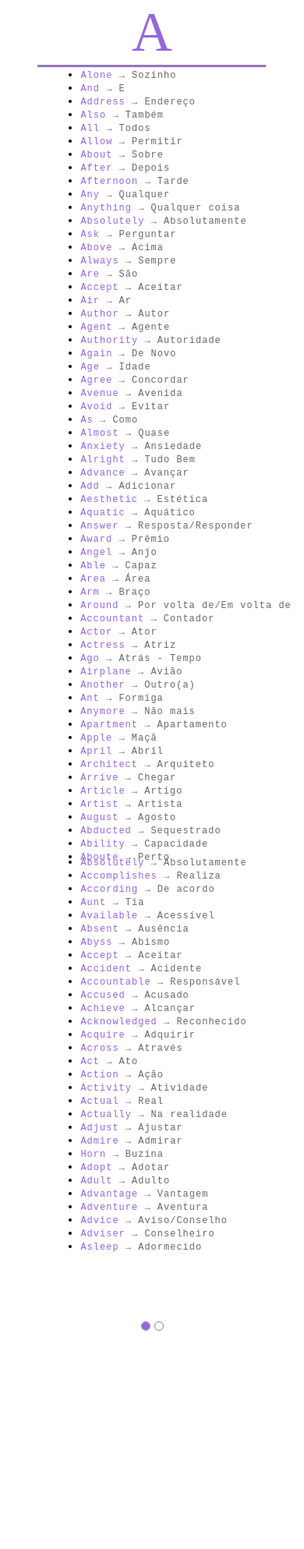
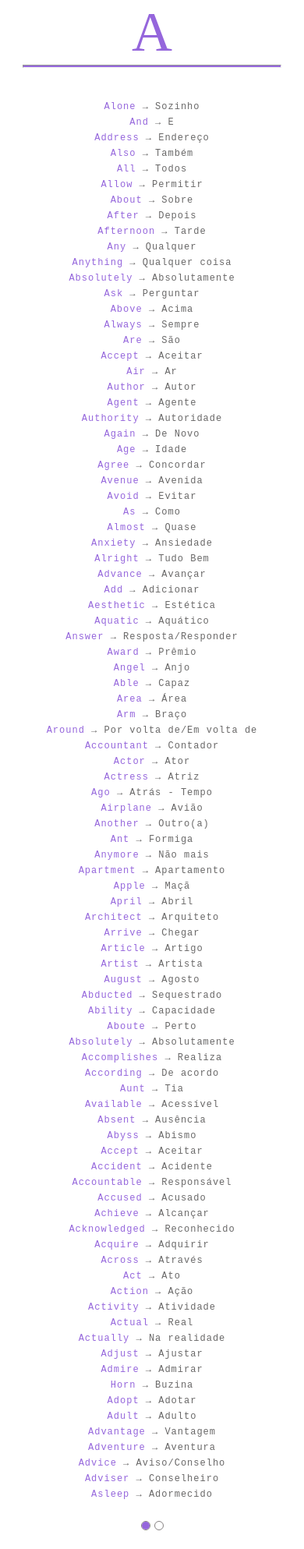
Before and after one commit to joaopivaa/translations, a PHP site: page /letras/letraA.html in a window 390 px wide; the page is wider, and only the part inside the window is pictured. Shown: that part at 78% size. Before the commit the page ends 1707 px from the top of that part, so only its background shows below. Run offline with PHP 8.4, Linux system fonts and the light colour scheme.

Commit message:
feat(index): Responsivo e organização

```diff
--- a/css/letras.css
+++ b/css/letras.css
@@ -20,7 +20,7 @@ a{
     align-items: center;
 }
 .haid {
-    width: 10vw;
+    width: 8vw;
     height: 100vh;
     display: flex;
     justify-content: center;
@@ -32,45 +32,44 @@ hr{
     height: 90vh;
 }
 .sub {
-    width: 85%;
+    width: 90%;
     height: 100vh;
     display: flex;
+    justify-content: space-between;
     visibility: none ;
 }
 .primer {
-    width: 28.3%;
+    width: 30%;
     height: 100vh;
     display: flex;
     align-items: center;
     justify-content: center;
     font-size: 15px;
-    margin-left: 20px;
 }
 .second {
-    width: 28.3%;
+    width: 30%;
     height: 100vh;
     display: flex;
     align-items: center;
     justify-content: center;
     font-size: 15px;
-    margin-left: 30px;
 }
 .terc {
-    width: 28.3%;
+    width: 30%;
     height: 100vh;
     display: flex;
     align-items: center;
     justify-content: center;
     font-size: 15px;
-    margin-left: 30px;
 }
 li p {
     font-family: 'Courier New', Courier, monospace;
     font-size: 0.8em;
 }
 .display {
-  width: 85%;
+  width: 90%;
   height: 100vh;
+  justify-content: space-between;
   display: none;
   visibility: none; /* O elemento permanece interferindo no display, mas sem aparecer */
 }
@@ -79,9 +78,9 @@ li p {
   clear: both;
 }
 .buttons {
-  width: 1%;
   height: 100vh;
   display: flex;
+  flex-direction: column;
   flex-wrap: wrap;
   align-content: center;
   align-items: center;
@@ -110,67 +109,91 @@ li p {
   border-radius: 10px;
   background-color: #9566dc;
 }
+
+@media screen and (max-width: 1000px){
+    .sub, .display {
+        justify-content: space-around;
+    }
+}
+
+@media screen and (max-width: 900px){
+    .sub, .display {
+        justify-content: space-evenly;
+    }
+}
+
 @media screen and (max-width: 880px) {
+    .container {
+        width: 85%;
+        margin: auto;
+        height: auto;
+    }
+
     .container, .sub, .display {
         flex-direction: column;
     }
     .sub{
         width: 100%;
-        height: 1600px;
+        margin-top: 40px;
         display: flex;
+        height: auto;
         align-items: center;
         justify-content: center;
     }
     .display{
         width: 100%;
-        height: 1600px;
+        margin-top: 40px;
         display: none;
+        height: auto;
         align-items: center;
         justify-content: center;
+    }
+    ul {
+        width: 100%;
+    }
+    ul li {
+        list-style: none;
+        text-align: center;
+        line-height: 20px;
     }
     .center{
         width: 100%;
     }
     .haid{
         width: 100%;
-        height: 15vh;
+        height: auto;
+    }
+    .primer, .second, .terc {
+        height: auto;
     }
     .primer{
         width: 100%;
-        height: 530px;
         display: flex;
-        align-items: flex-end;
-        justify-content: center;
         letter-spacing: 1px;
-        padding: 0px 0px 0px 10px;
     }
     .second{
         width: 100%;
-        height: 500px;
         display: flex;
-        align-items: flex-start;
-        justify-content: center;
-        padding: 0 5px 0 62px;
         letter-spacing: 1px;
     }
     .terc{
         width: 100%;
         display: flex;
-        align-items: flex-start;
-        justify-content: center;
         letter-spacing: 1px;
     }
     hr {
-        width: 75%;
+        width: 100%;
         height: 2px;
     }
     .buttons {
+        margin-top: 20px;
+        margin-bottom: 20px;
         width: 100%;
         height: 20px;
         display: flex;
-        align-items: flex-end;
     }
     .radio + .radio {
+        margin-top: 0px;
         margin-left: 5px;
     }
 }
--- a/letras/letraA.html
+++ b/letras/letraA.html
@@ -190,7 +190,6 @@
                     <li><p style="color: #9566dc;">Awkward <span style="color: #696868;"> → Desajeitado </span></p></li>
                 </ul>
             </div>
-
         </div>
 
         <div class="buttons">
```
Lines whose indentation alone changed are shown as unchanged.
